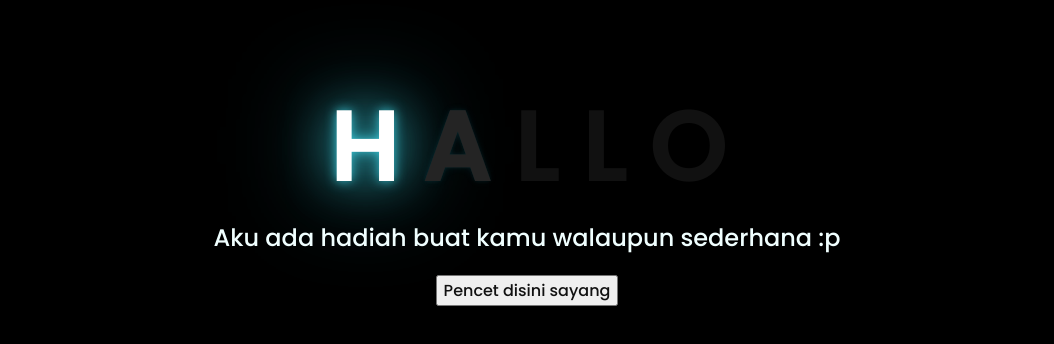
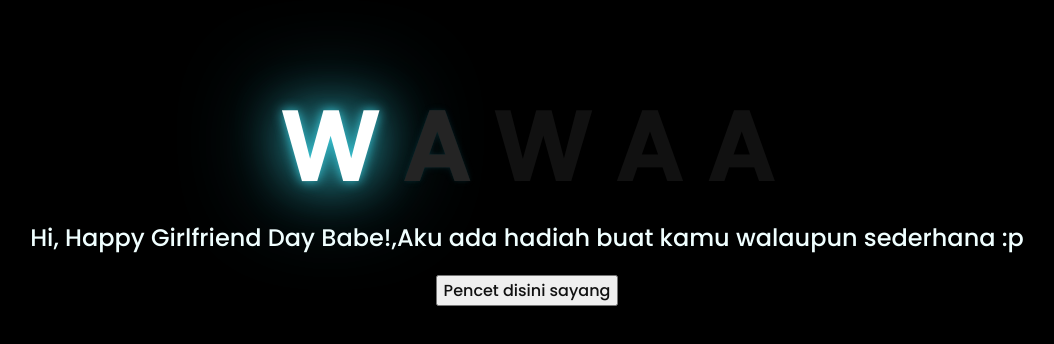
Before and after one commit to dandyfatih-source/Special-Gifts, a plain HTML site: page index.html in a window 1280 px wide. Shown: the part 218-562 px from the top of the page, without its empty margins (121-1175 px from the left). Drawn offline with Linux system fonts and the light colour scheme.

Commit message:
Update index.html

```diff
--- a/index.html
+++ b/index.html
@@ -11,14 +11,14 @@
 <body>
     <div class="greetings">
     <!-- Hi, Happy Girlfriend Day Babe! <span>text...</span -->
-        <span>H</span>
+        <span>W</span>
         <span>A</span>
-        <span>L</span>
-        <span>L</span>
-        <span>O</span>
+        <span>W</span>
+        <span>A</span>
+        <span>A</span>
     </div>
     <div class="description">
-        <span>Aku ada hadiah buat kamu walaupun sederhana :p</span>
+        <span> Hi, Happy Girlfriend Day Babe!,Aku ada hadiah buat kamu walaupun sederhana :p</span>
     </div>
     <div class="button">
         <button>
```
